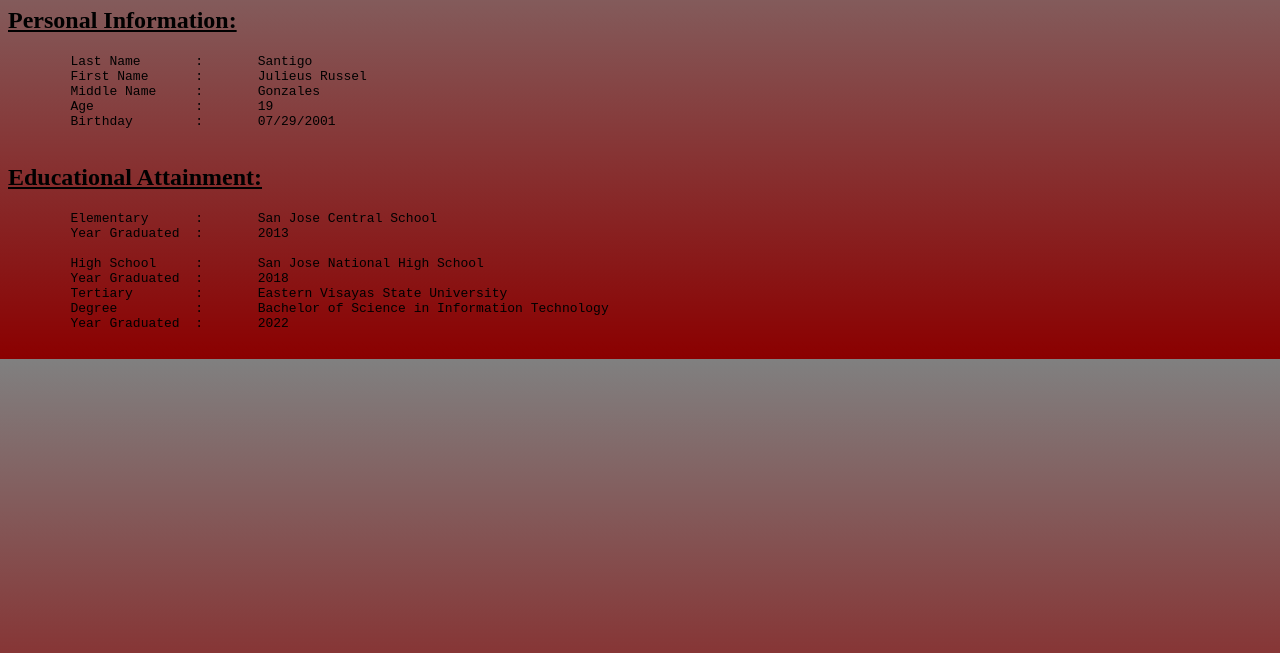
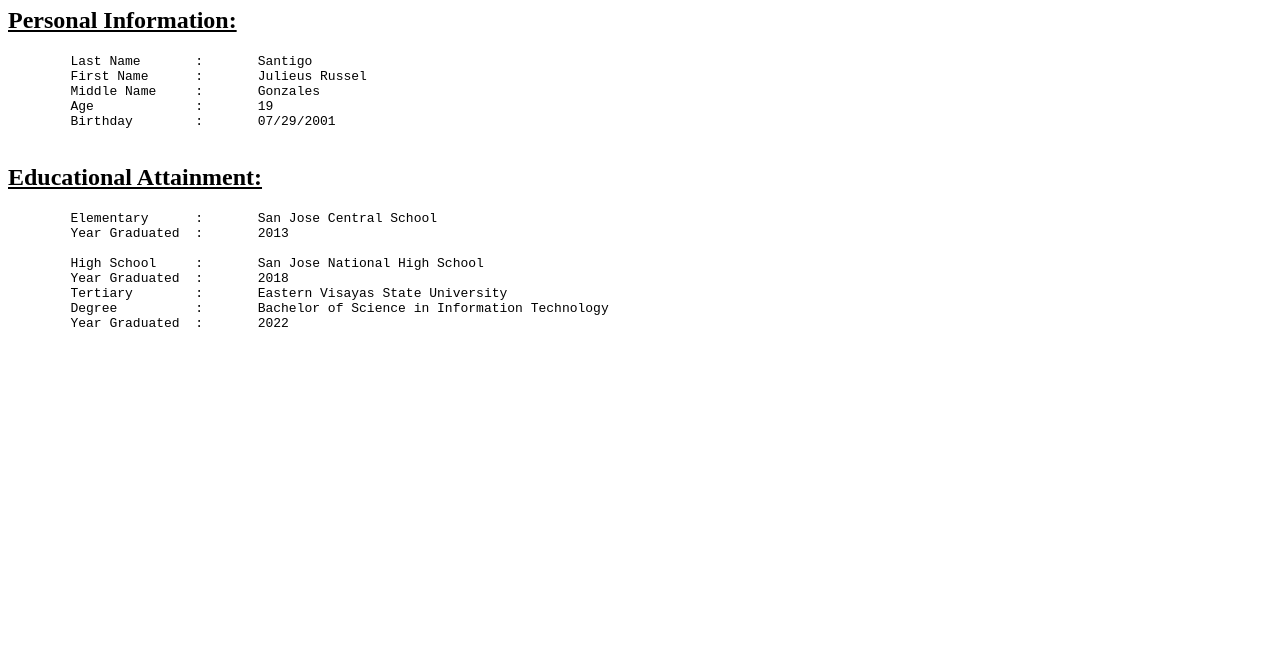
Before and after one commit to Demony0/Russel, a plain HTML site: page Chapter3/Chapter3.html in a window 1280 px wide. Shown: the part 147-800 px from the top of the page. Drawn offline with Linux system fonts and the light colour scheme.

Commit message:
Update Chapter3.html

```diff
--- a/Chapter3/Chapter3.html
+++ b/Chapter3/Chapter3.html
@@ -8,7 +8,7 @@
 			<title>My First Web Page!</title>
 		</head>
 
-		<body style="background:linear-gradient(gray,darkred);">
+		<body>
 
 			<header>
 				<h1 align="center">Curriculum Vitae<br />of</br>Santigo, Julieus Russel</h1>
```
